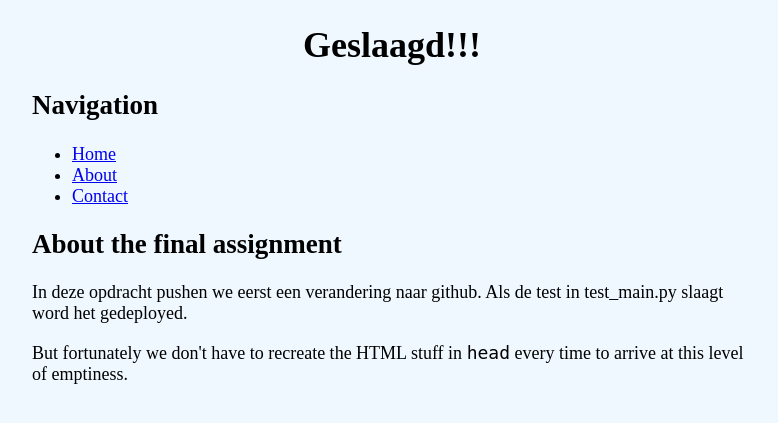
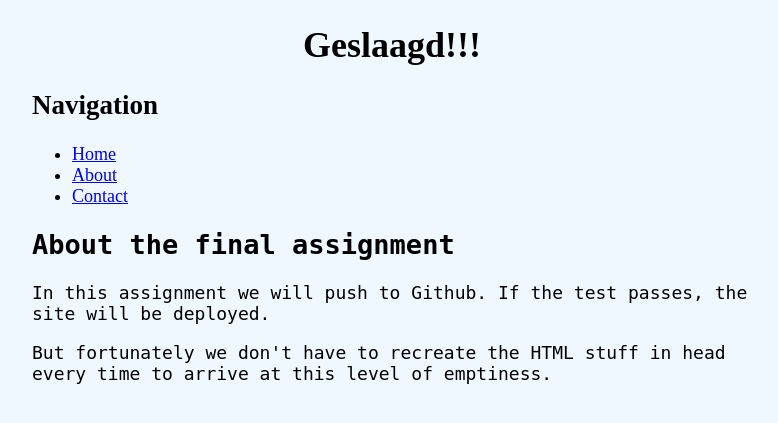
Before and after one commit to Stijn-IT/cd, a Flask app: page /about in a window 1280 px wide. Shown: the top 423 px of the page, without its empty margins (248-1026 px from the left). Run offline with Flask 2, Linux system fonts and the light colour scheme.

Commit message:
geslaagd 2.0

```diff
--- a/templates/about.html
+++ b/templates/about.html
@@ -1,11 +1,12 @@
 {% extends "base.html" %} {% block content %}
+<code>
 <h2>About the final assignment</h2>
 <p>
-  In deze opdracht pushen we eerst een verandering naar github. Als de test in
-  test_main.py slaagt word het gedeployed.
+  In this assignment we will push to Github. If the test passes, the site will be deployed.
 </p>
 <p>
   But fortunately we don't have to recreate the HTML stuff in
-  <code>head</code> every time to arrive at this level of emptiness.
+ head every time to arrive at this level of emptiness.
 </p>
+</code>
 {% endblock content %}
--- a/test_main.py
+++ b/test_main.py
@@ -27,11 +27,6 @@ def test_about(client):
     assert b"<title>About</title>" in response.data
 
 
-""" Write your own tests below."""
-
-# zelf geschreven:
-
-
 def test_contact(client):
     response = client.get("/contact")
     assert response.status_code == 200
```
Also changed, not shown: aantekeningen/aantekeningen.md (+4 -0 lines), README.md (added).
